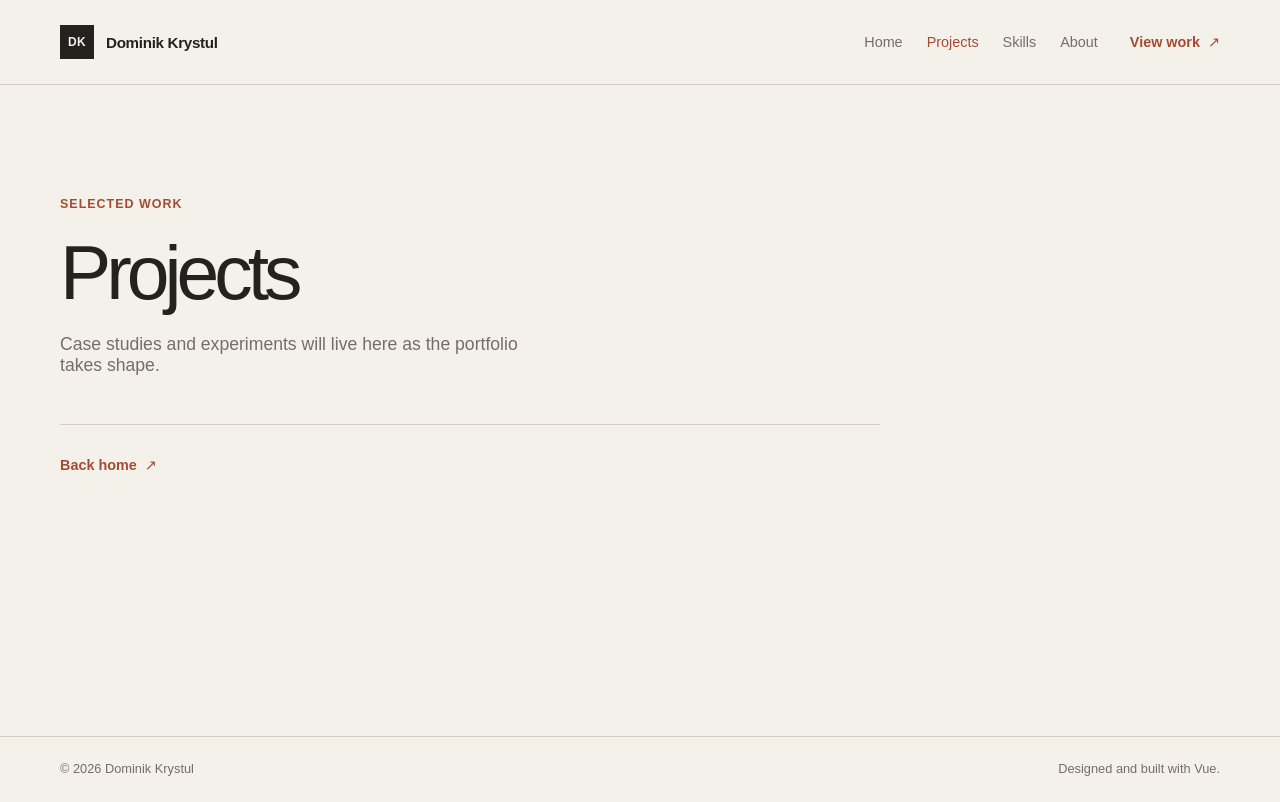
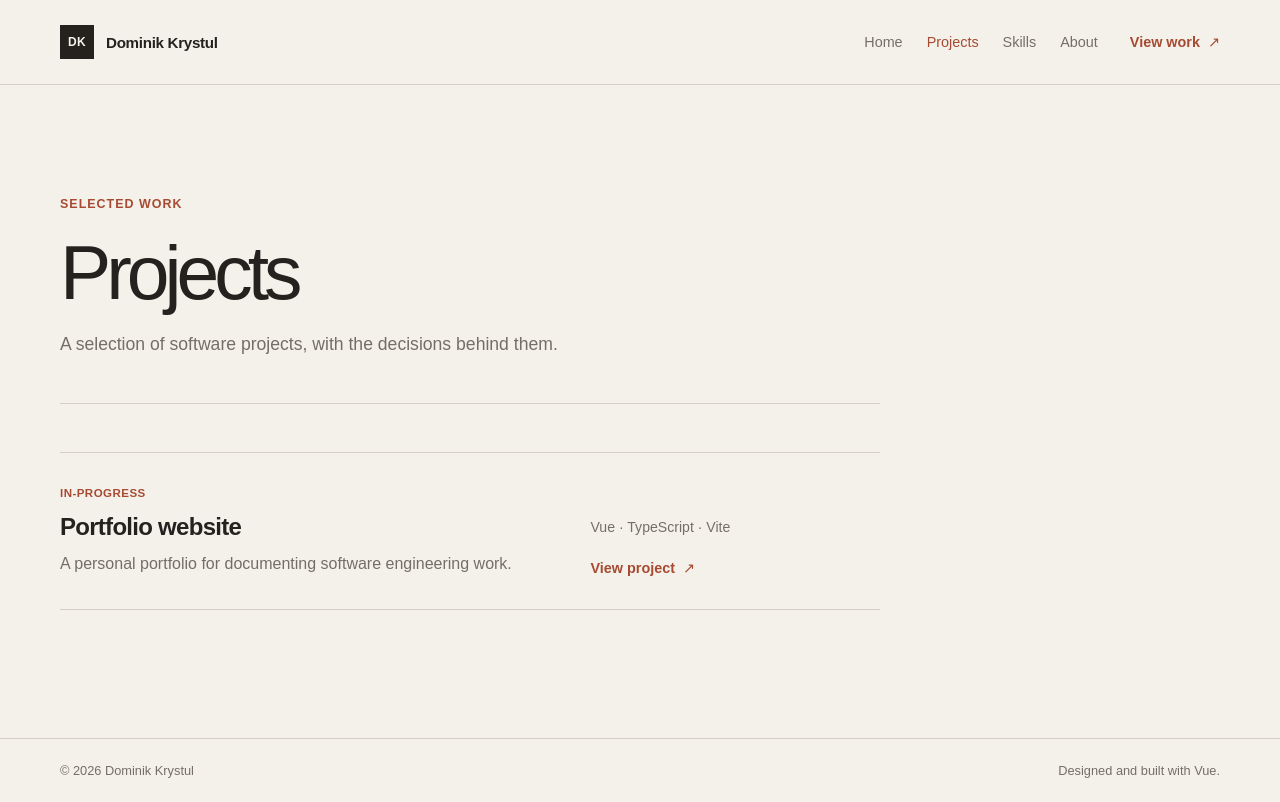
Before and after one commit to dominikkrystul/portfolio, a Vue app: page /projects in a window 1280 px wide. Built offline with nearby package versions, Linux system fonts and the light colour scheme.

Commit message:
feat(projects): implement project data model and detail views

```diff
--- /dev/null
+++ b/src/data/projects.ts
@@ -0,0 +1,20 @@
+import type { Project } from '../types/projects'
+
+export const projects: Project[] = [
+  {
+    slug: 'portfolio-website',
+    title: 'Portfolio website',
+    summary: 'A personal portfolio for documenting software engineering work.',
+    description:
+      'A Vue and TypeScript portfolio for presenting projects, decisions, and the way I approach software engineering.',
+    technologies: ['Vue', 'TypeScript', 'Vite'],
+    status: 'in-progress',
+    links: {
+      repository: 'https://github.com/dominikkrystul/portfolio',
+    },
+  },
+]
+
+export function getProjectBySlug(slug: string) {
+  return projects.find((project) => project.slug === slug)
+}
--- a/src/style.css
+++ b/src/style.css
@@ -564,6 +564,83 @@ h1 {
   margin-top: 2rem;
 }
 
+.project-list {
+  margin-top: 3rem;
+}
+
+.project-entry {
+  display: grid;
+  grid-template-columns: minmax(0, 1fr) minmax(220px, 0.6fr);
+  gap: 3rem;
+  padding: 2rem 0;
+  border-bottom: 1px solid var(--line);
+}
+
+.project-entry:first-child {
+  border-top: 1px solid var(--line);
+}
+
+.project-entry h2 {
+  margin: 0;
+  font-size: 1.5rem;
+  letter-spacing: -0.03em;
+}
+
+.project-entry p,
+.project-detail__content p {
+  color: var(--muted);
+  line-height: 1.55;
+}
+
+.project-entry > div:first-child > p:last-child {
+  max-width: 520px;
+  margin: 0.65rem 0 0;
+}
+
+.project-entry__status {
+  margin: 0 0 0.65rem;
+  color: var(--accent) !important;
+  font-size: 0.72rem;
+  font-weight: 700;
+  letter-spacing: 0.04em;
+  text-transform: uppercase;
+}
+
+.project-entry__meta {
+  align-self: end;
+}
+
+.project-entry__meta p {
+  margin: 0 0 1.25rem;
+  font-size: 0.88rem;
+}
+
+.project-detail__content {
+  max-width: 620px;
+  margin: 3rem 0;
+}
+
+.project-detail__content p:first-child {
+  margin-top: 0;
+  color: var(--ink);
+  font-size: 1.15rem;
+}
+
+.project-detail__technologies {
+  margin-top: 2rem;
+}
+
+@media (max-width: 700px) {
+  .project-entry {
+    grid-template-columns: 1fr;
+    gap: 1.5rem;
+  }
+
+  .project-entry__meta {
+    align-self: auto;
+  }
+}
+
 .page--compact {
   max-width: 600px;
 }
--- /dev/null
+++ b/src/types/projects.ts
@@ -0,0 +1,17 @@
+export type ProjectStatus = 'draft' | 'in-progress' | 'complete'
+
+export interface ProjectLinks {
+  live?: string
+  repository?: string
+}
+
+export interface Project {
+  slug: string
+  title: string
+  summary: string
+  description: string
+  image?: string
+  technologies: string[]
+  status: ProjectStatus
+  links?: ProjectLinks
+}
--- a/src/views/ProjectDetailView.vue
+++ b/src/views/ProjectDetailView.vue
@@ -1,23 +1,53 @@
+<script setup lang="ts">
+import { computed } from 'vue'
+import { RouterLink } from 'vue-router'
+import { getProjectBySlug } from '../data/projects'
+
+const props = defineProps<{
+  slug: string
+}>()
+
+const project = computed(() => getProjectBySlug(props.slug))
+</script>
+
 <template>
-  <main class="page" aria-labelledby="project-title">
+  <main
+    v-if="project"
+    class="page project-detail-page"
+    aria-labelledby="project-title"
+  >
     <header class="page-heading">
       <p class="section-label">Project detail</p>
-      <h1 id="project-title">{{ props.slug }}</h1>
-      <p>This project detail page is ready for portfolio content.</p>
+      <h1 id="project-title">{{ project.title }}</h1>
+      <p>{{ project.summary }}</p>
     </header>
-    <RouterLink class="text-link" to="/projects"
-      >Back to projects <span aria-hidden="true">↗</span></RouterLink
-    >
+    <div class="project-detail__content">
+      <p>{{ project.description }}</p>
+      <p class="project-detail__technologies">
+        Built with {{ project.technologies.join(', ') }}.
+      </p>
+      <a
+        v-if="project.links?.repository"
+        class="text-link"
+        :href="project.links.repository"
+        target="_blank"
+        rel="noreferrer"
+      >
+        View repository <span aria-hidden="true">↗</span>
+      </a>
+    </div>
+    <RouterLink class="text-link" to="/projects">
+      Back to projects <span aria-hidden="true">↗</span>
+    </RouterLink>
+  </main>
+  <main v-else class="page" aria-labelledby="project-not-found-title">
+    <header class="page-heading">
+      <p class="section-label">Project detail</p>
+      <h1 id="project-not-found-title">Project not found</h1>
+      <p>The requested project is not in the portfolio data.</p>
+    </header>
+    <RouterLink class="text-link" to="/projects">
+      Back to projects <span aria-hidden="true">↗</span>
+    </RouterLink>
   </main>
 </template>
-
-<script setup lang="ts">
-import { RouterLink } from 'vue-router'
-
-const props = defineProps({
-  slug: {
-    type: String,
-    required: true,
-  },
-})
-</script>
--- a/src/views/ProjectsView.vue
+++ b/src/views/ProjectsView.vue
@@ -1,19 +1,34 @@
+<script setup lang="ts">
+import { RouterLink } from 'vue-router'
+import { projects } from '../data/projects'
+</script>
+
 <template>
-  <main class="page" aria-labelledby="projects-title">
+  <main class="page projects-page" aria-labelledby="projects-title">
     <header class="page-heading">
       <p class="section-label">Selected work</p>
       <h1 id="projects-title">Projects</h1>
-      <p>
-        Case studies and experiments will live here as the portfolio takes
-        shape.
-      </p>
+      <p>A selection of software projects, with the decisions behind them.</p>
     </header>
-    <RouterLink class="text-link" to="/"
-      >Back home <span aria-hidden="true">↗</span></RouterLink
-    >
+
+    <section class="project-list" aria-label="Portfolio projects">
+      <article
+        v-for="project in projects"
+        :key="project.slug"
+        class="project-entry"
+      >
+        <div>
+          <p class="project-entry__status">{{ project.status }}</p>
+          <h2>{{ project.title }}</h2>
+          <p>{{ project.summary }}</p>
+        </div>
+        <div class="project-entry__meta">
+          <p>{{ project.technologies.join(' · ') }}</p>
+          <RouterLink class="text-link" :to="`/projects/${project.slug}`">
+            View project <span aria-hidden="true">↗</span>
+          </RouterLink>
+        </div>
+      </article>
+    </section>
   </main>
 </template>
-
-<script setup lang="ts">
-import { RouterLink } from 'vue-router'
-</script>
```
Also changed, not shown: 1 other file (tests, documents, lock files or other folders).
